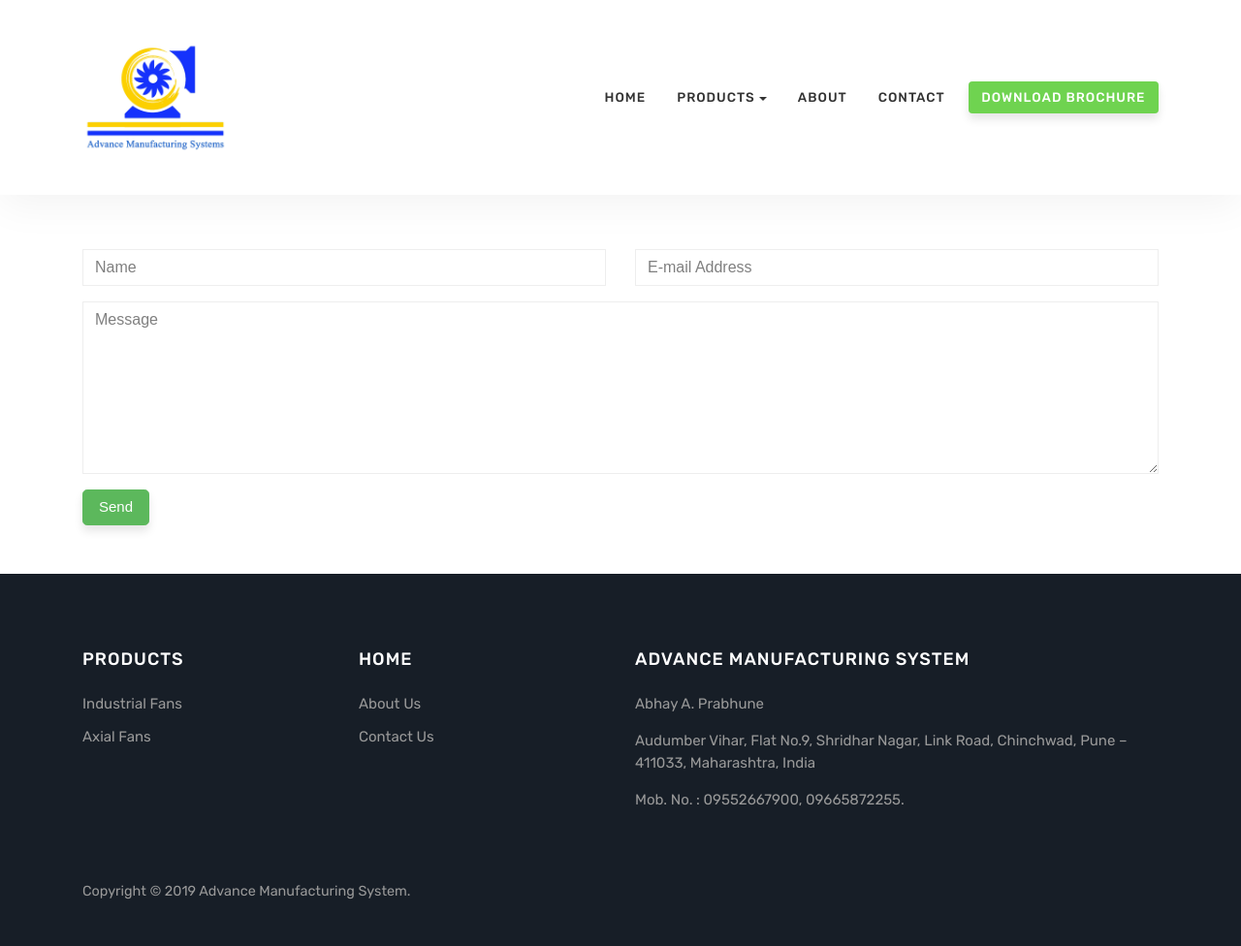
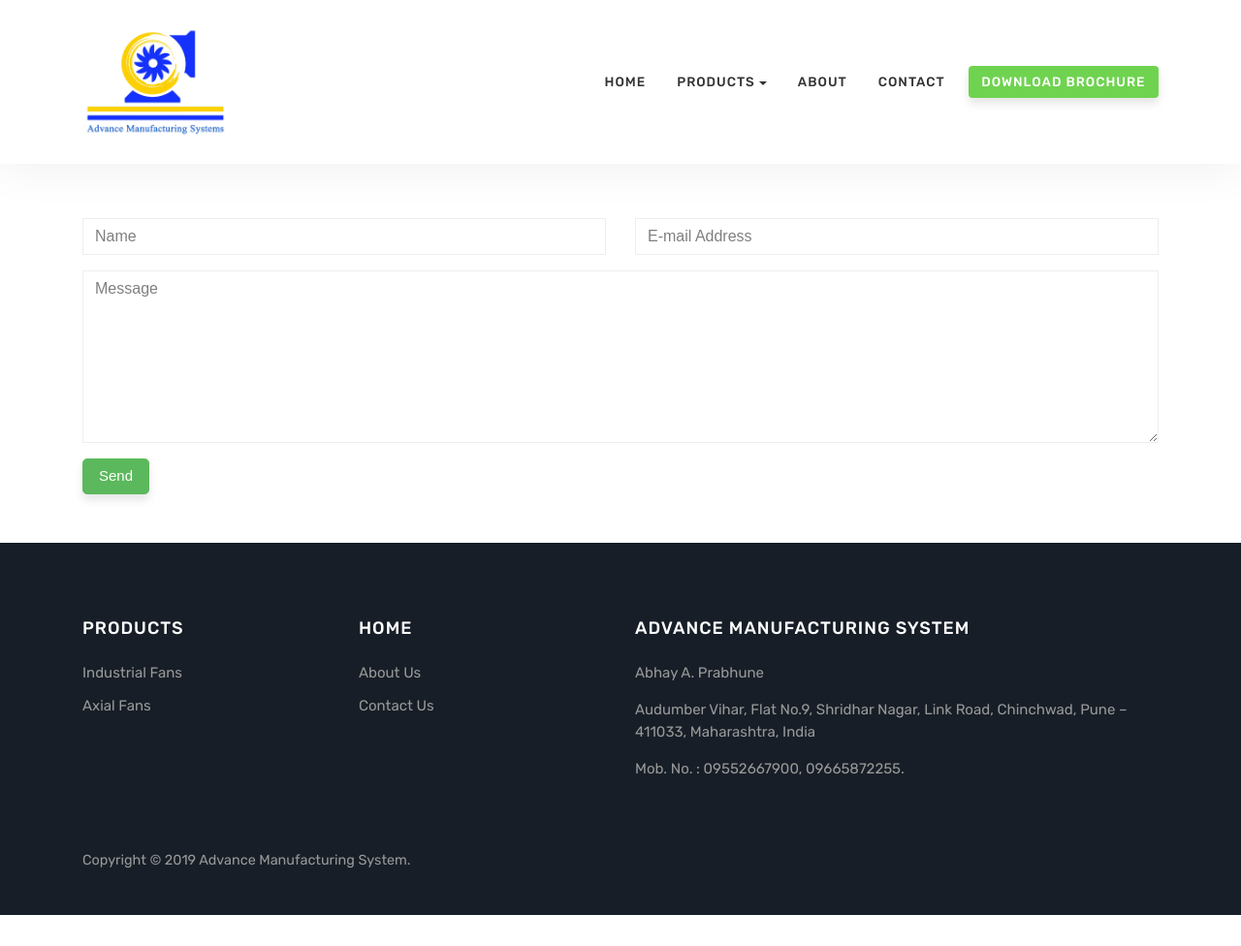
Before and after one commit to advancemanufacturing/advancemanufacturing.github.io, a Jekyll site: the page built from contact.html, in a window 1280 px wide and 976 px high. Shown: the whole window at 97% size. Built offline with Jekyll 4.4.1, drawn with Linux system fonts in a browser that asks for light colours.

```diff
--- /dev/null
+++ b/CNAME
@@ -0,0 +1 @@
+http://advanceblower.com/
--- a/assets/css/theme.css
+++ b/assets/css/theme.css
@@ -36,7 +36,7 @@ pre {
 .mediumnavigation {
 	background: #fff;
         transition: top 0.5s ease-in-out;
-        padding: 1.5rem 1rem;
+        /* padding: 1.5rem 1rem; */
         box-shadow: 0px 10px 40px 0px rgba( 0, 0, 0, 0.05 );
 }
 .nav-up {box-shadow:none;}
```
